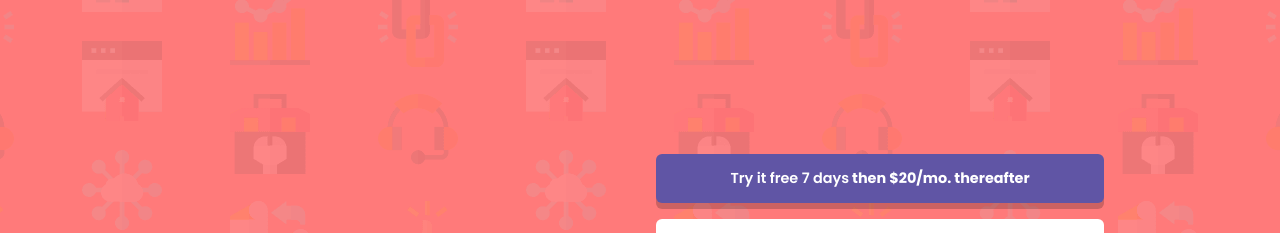
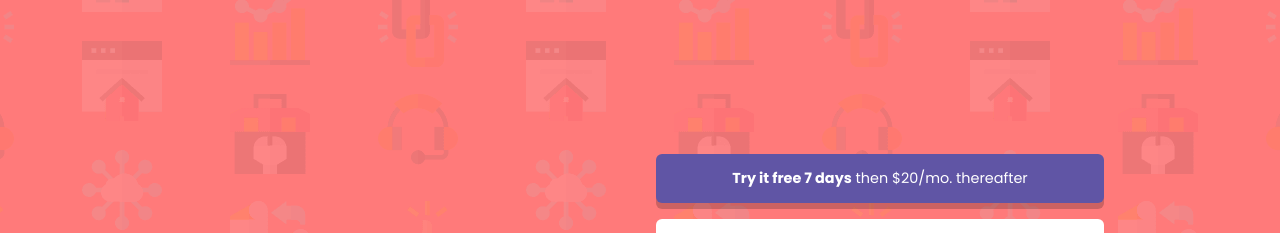
Before and after one commit to katarzyna-kw/signup_form, a React (Create React App) app: page / in a window 1280 px wide. Shown: the top 233 px of the page. Built offline with nearby package versions, Linux system fonts and the light colour scheme.

Commit message:
.trial-text weights

```diff
--- a/src/components/Form.component.jsx
+++ b/src/components/Form.component.jsx
@@ -23,7 +23,7 @@ export default function Form() {
    return (
       <section>
          <button className="trial">
-            <h4><span>Try it free 7 days</span> then $20/mo. thereafter</h4>
+            <h4 class="trial-text"><span>Try it free 7 days</span> then $20/mo. thereafter</h4>
          </button>
          <form onSubmit={handleSubmit}>
             <div className={errors.firstName ? 'input-container border-red' : 'input-container'}>
--- a/src/components/Form.css
+++ b/src/components/Form.css
@@ -14,22 +14,22 @@ button {
    font-size: .9rem;
 }
 
-h4 {
-   margin: 0;
-   padding: 0;
-}
-
 .trial {
    width: 100%;
    background-color: var(--blue);
    margin-bottom: 1rem;
    box-shadow: 0px 6px 0px var(--neutral-shadow);
    padding: 20px 90px;
-
 }
 
-.trial span {
-   font-weight: 600;
+.trial-text {
+   margin: 0;
+   padding: 0;
+   font-weight: 400;
+}
+
+.trial-text span {
+   font-weight: 700;
 }
 
 .submit {
```
